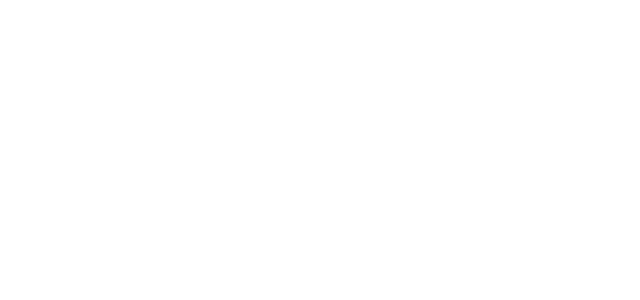
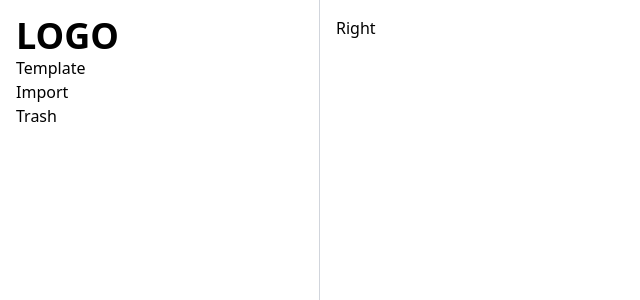
Before and after one commit to Emmanex01/note-app, a React (Vite) app in the folder note-app/: page / in a window 1280 px wide. Shown: the top 300 px of the page, without its empty margins (0-640 px from the left). Built offline with nearby package versions, Linux system fonts and the light colour scheme.

Commit message:
Added array of menu items

```diff
--- a/note-app/src/App.tsx
+++ b/note-app/src/App.tsx
@@ -1,11 +1,18 @@
 import './App.css'
+import SideBar from './components/SideBar'
 
 function App() {
-
-
   return (
-    <div className='text-3xl font-bold underline'>
-
+    <div className='flex h-screen'>
+      {/* Left */}
+      <div className='w-1/4 border-r border-gray-300 p-4'>
+        <h1 className='text-4xl font-bold'>LOGO</h1>
+        <SideBar/>
+      </div>
+      {/* Right */}
+      <div className=' w-3/4 p-4'>
+        Right
+      </div>
     </div>
   )
 }
--- a/note-app/src/components/SideBar.tsx
+++ b/note-app/src/components/SideBar.tsx
@@ -0,0 +1,45 @@
+import React from 'react'
+
+const SideBar = () => {
+    const data = [
+        {
+            title: "Templates",
+            items: [
+            { icon: "file", label: "templates", href: "/templates" },
+            { icon: "import", label: "import", href: "/import" },
+            { icon: "trash", label: "trash", href: "/trash" },
+            ],
+        },
+        {
+            title: "Workspace",
+            items: [
+            { icon: "file-text", label: "notes", href: "/notes" },
+            { icon: "check-square", label: "tasks", href: "/tasks" },
+            { icon: "bell", label: "announcements", href: "/announcements" },
+            { icon: "music", label: "music", href: "/music" },
+            { icon: "help-circle", label: "questions", href: "/questions" },
+            { icon: "layout", label: "dashboard", href: "/dashboard" },
+            { icon: "code", label: "development", href: "/development" },
+            { icon: "smartphone", label: "swift", href: "/swift" },
+            ],
+        },
+        ];
+
+  return (
+    <div>
+      <div>
+        <div>
+            Template
+        </div>
+        <div>
+            Import
+        </div>
+        <div>
+            Trash
+        </div>
+      </div>
+    </div>
+  )
+}
+
+export default SideBar
```
